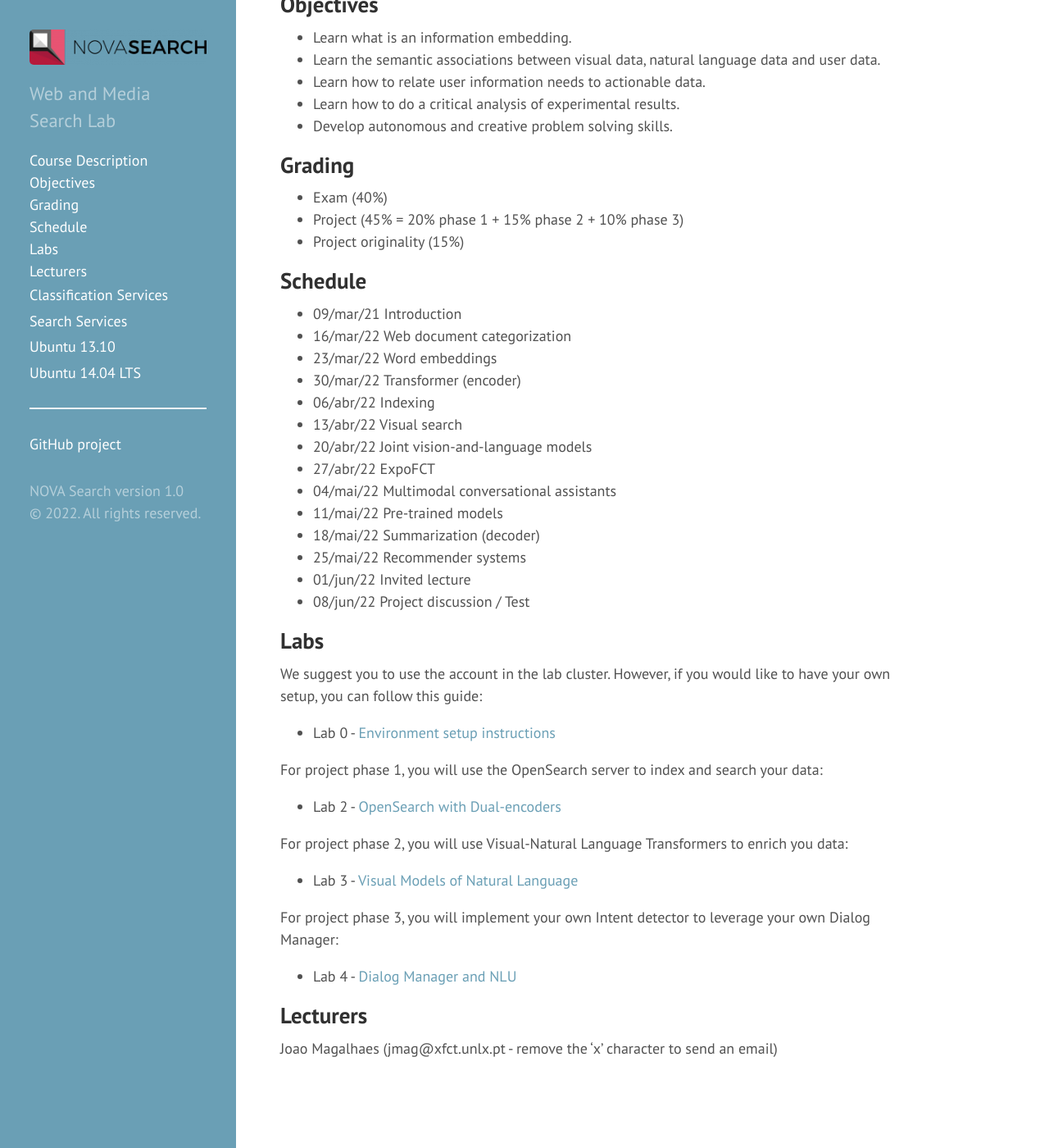
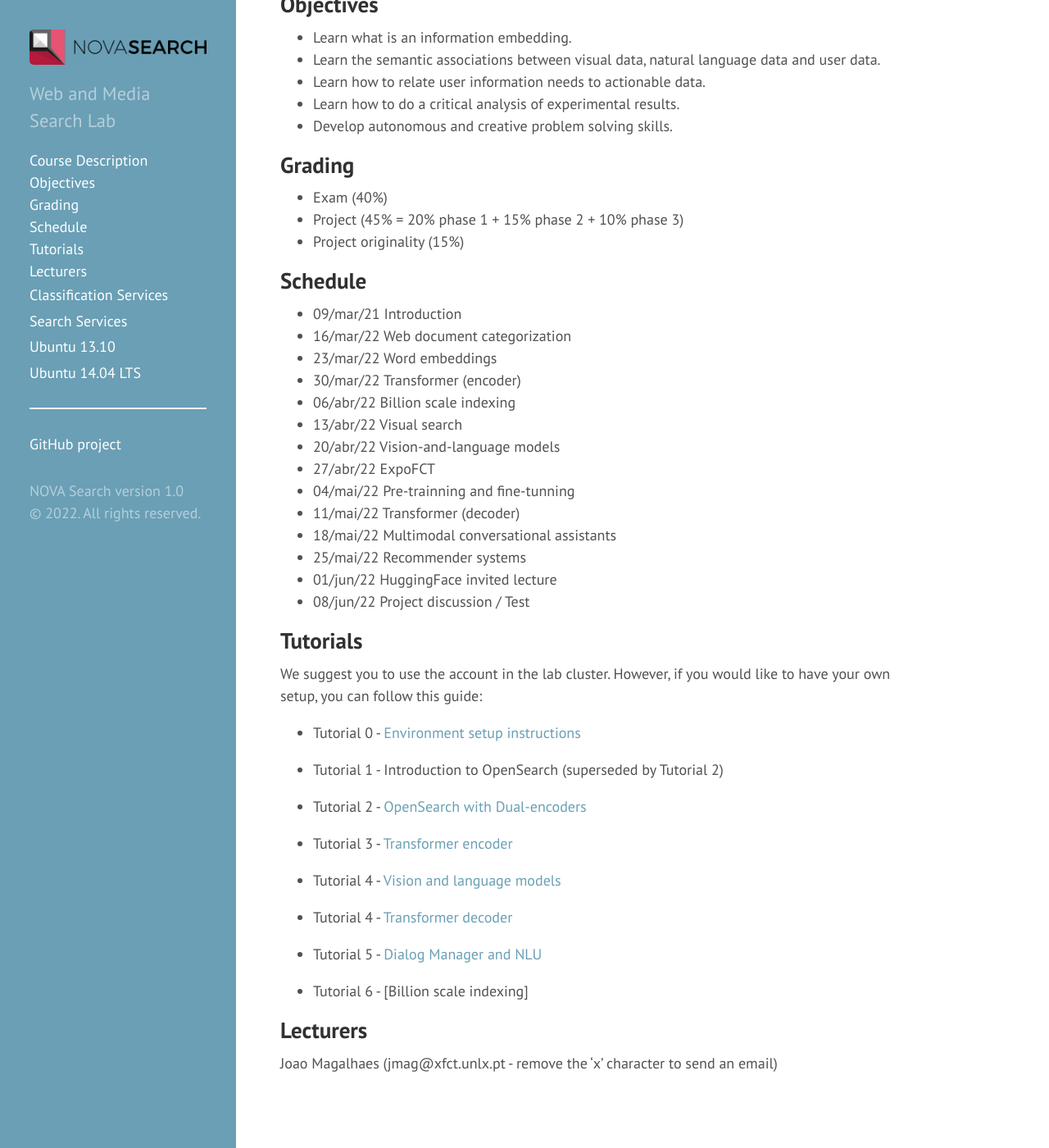
Before and after one commit to novasearch/wiki.novasearch.org, a Jekyll site: the page built from wiki/courses/WSDM_2022.md, in a window 1280 px wide and 1400 px high, scrolled down 558 px. Shown: the whole window at 82% size. Built offline with Jekyll 4.4.1, drawn with Linux system fonts in a browser that asks for light colours.

Commit message:
Update WSDM_2022.md

```diff
--- a/wiki/courses/WSDM_2022.md
+++ b/wiki/courses/WSDM_2022.md
@@ -33,33 +33,35 @@ This course includes intensive hands-on laboratories where key CV, NLP and IR al
  - 16/mar/22	Web document categorization
  - 23/mar/22	Word embeddings
  - 30/mar/22	Transformer (encoder)
- - 06/abr/22	Indexing
+ - 06/abr/22	Billion scale indexing
  - 13/abr/22	Visual search
- - 20/abr/22	Joint vision-and-language models
+ - 20/abr/22	Vision-and-language models
  - 27/abr/22	ExpoFCT
- - 04/mai/22	Multimodal conversational assistants
- - 11/mai/22	Pre-trained models
- - 18/mai/22	Summarization (decoder)
+ - 04/mai/22	Pre-trainning and fine-tunning
+ - 11/mai/22	Transformer (decoder)
+ - 18/mai/22	Multimodal conversational assistants
  - 25/mai/22	Recommender systems
- - 01/jun/22	Invited lecture
+ - 01/jun/22	HuggingFace invited lecture
  - 08/jun/22	Project discussion / Test
 
-## Labs
+## Tutorials
 We suggest you to use the account in the lab cluster. However, if you would like to have your own setup, you can follow this guide:
 
- - Lab 0 - [Environment setup instructions](/wiki/lab_setup)
+ - Tutorial 0 - [Environment setup instructions](/wiki/lab_setup)
 
-For project phase 1, you will use the OpenSearch server to index and search your data:
+ - Tutorial 1 - Introduction to OpenSearch (superseded by Tutorial 2)
 
- - Lab 2 - [OpenSearch with Dual-encoders](/wiki/tutorials/Lab2_OpenSearch_DualEncoders.ipynb)
+ - Tutorial 2 - [OpenSearch with Dual-encoders](/wiki/tutorials/Lab2_OpenSearch_DualEncoders.ipynb)
 
-For project phase 2, you will use Visual-Natural Language Transformers to enrich you data:
+ - Tutorial 3 - [Transformer encoder]()
 
- - Lab 3 - [Visual Models of Natural Language]()
+ - Tutorial 4 - [Vision and language models]()
 
-For project phase 3, you will implement your own Intent detector to leverage your own Dialog Manager:
+ - Tutorial 4 - [Transformer decoder]()
 
- - Lab 4 - [Dialog Manager and NLU]()
+ - Tutorial 5 - [Dialog Manager and NLU]()
+
+ - Tutorial 6 - [Billion scale indexing]
 
 ## Lecturers
 Joao Magalhaes (jmag@xfct.unlx.pt - remove the 'x' character to send an email)
```
